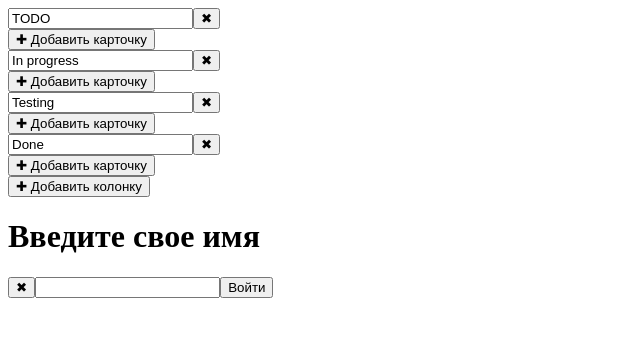
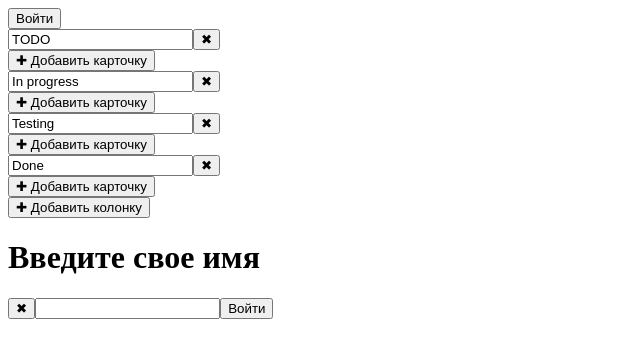
Before and after one commit to EzhovSergey/purrweb_trello, a React (Create React App) app: page / in a window 1280 px wide. Shown: the top 358 px of the page, without its empty margins (0-640 px from the left). Built offline with nearby package versions, Linux system fonts and the light colour scheme.

Commit message:
feat: add header

```diff
--- a/src/App.tsx
+++ b/src/App.tsx
@@ -1,13 +1,14 @@
 import React, { useEffect, useState } from 'react';
 import styled from 'styled-components';
-import { Column as ColumnType } from './common/types';
-import { Column, CreateColumn } from './components';
+import { Column as ColumnType, User } from './common/types';
+import { Column, CreateColumn, Header } from './components';
 import { useInput } from './hooks';
 import { store } from './store';
 import { Button, Input, Modal } from './ui';
 
 function App() {
   const [columns, setColumns] = useState<ColumnType[]>([]);
+  const [user, setUser] = useState<User>();
   const [isOpen, setIsOpen] = useState(false);
   const { bind, value, clear } = useInput();
 
@@ -15,10 +16,16 @@ function App() {
     if (!value) {
       return;
     }
-    store.setUser(value);
-
+    const user = store.setUser(value);
+    setUser(user);
     setIsOpen(false);
     clear();
+  }
+
+  const deleteUser = () => {
+    store.deleteUser();
+    setUser(undefined);
+    setIsOpen(true);
   }
 
   const createColumn = (name: string) => {
@@ -46,9 +53,11 @@ function App() {
   }
 
   const fetchUser = () => {
-    if (!store.getUser()) {
-      setIsOpen(true)
+    const user = store.getUser();
+    if (!user) {
+      setIsOpen(true);
     }
+    setUser(user);
   }
 
   useEffect(() => {
@@ -73,9 +82,10 @@ function App() {
 
   return (
     <>
-      <Columns>
+      <Header user={user} deleteUser={deleteUser} isSignIn={() => setIsOpen(true)} />
+      <SColumns>
         {renderColumns()}
-      </Columns>
+      </SColumns>
       <CreateColumn createColumn={createColumn} />
       <Modal isOpen={isOpen} setIsOpen={setIsOpen}>
         <h1>Введите свое имя</h1>
@@ -89,4 +99,4 @@ function App() {
 
 export default App;
 
-const Columns = styled.div``;
+const SColumns = styled.div``;
--- /dev/null
+++ b/src/components/Header.tsx
@@ -0,0 +1,40 @@
+import React from "react";
+import styled from "styled-components";
+import { User } from "../common/types";
+import { Button } from "../ui";
+
+const Header = (props: HeaderProps) => {
+  return (
+    <SHeader>
+      {
+        props.user
+          ?
+          <>
+            <SUserName>
+              {props.user.name}
+            </SUserName>
+            <Button onClick={() => props.deleteUser()}>
+              Выйти
+            </Button>
+          </>
+          :
+          <Button onClick={() => props.isSignIn()}>
+            Войти
+          </Button>
+      }
+
+    </SHeader>
+  )
+}
+
+export default Header;
+
+type HeaderProps = {
+  user?: User;
+  isSignIn: () => void;
+  deleteUser: () => void;
+}
+
+const SHeader = styled.header``;
+
+const SUserName = styled.span``;
--- a/src/components/index.ts
+++ b/src/components/index.ts
@@ -2,3 +2,4 @@ export { default as Column } from './Column';
 export { default as Card } from './Card';
 export { default as CreateColumn } from './CreateColumn';
 export { default as CreateCard } from './CreateCard';
+export { default as Header } from './Header';
```
